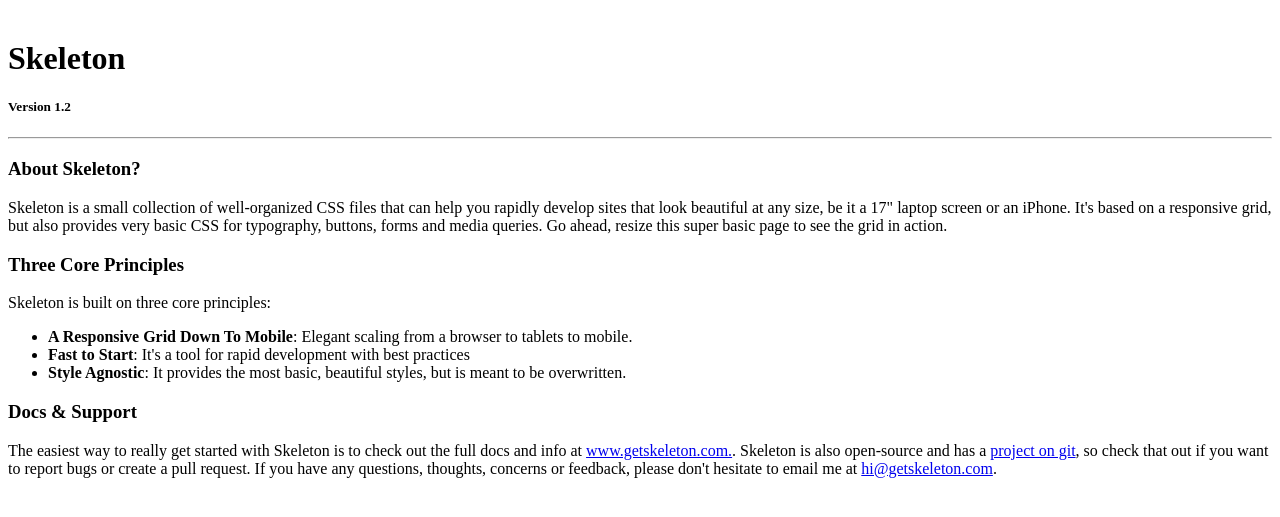
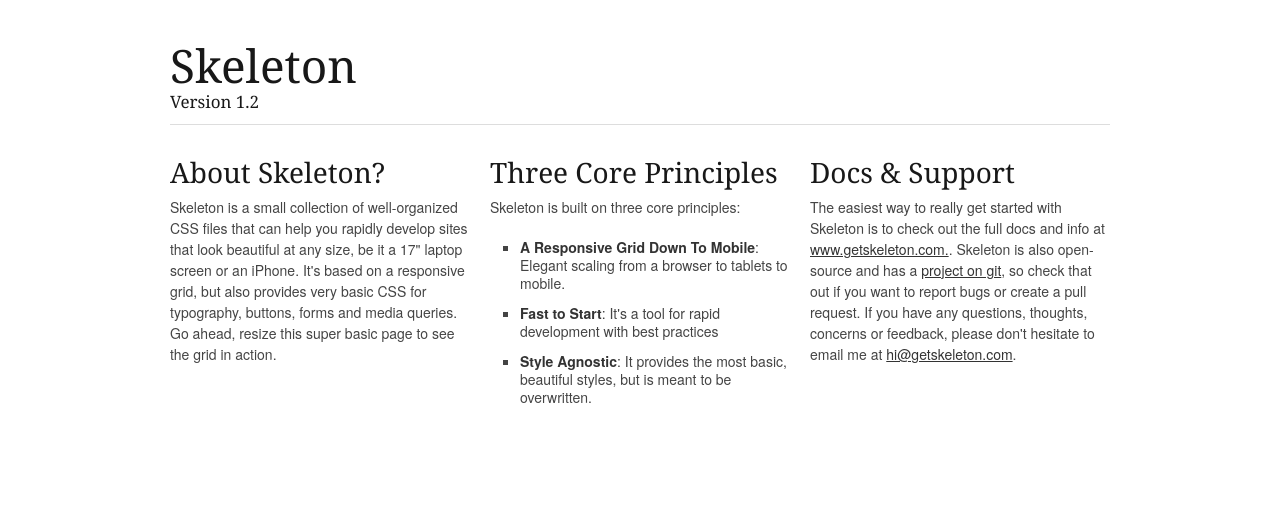
Before and after one commit to panozzaj/wedding-website, a Jekyll site: the page built from about-us/index.markdown, in a window 1280 px wide. Shown: the top 517 px of the page. Built offline with Jekyll 4.4.1, drawn with Linux system fonts in a browser that asks for light colours; Markdown is read by kramdown in place of the engine named in the settings.

Commit message:
Change stylesheet path in layout.

```diff
--- a/_layouts/default.html
+++ b/_layouts/default.html
@@ -18,9 +18,9 @@
 
   <!-- CSS
   ================================================== -->
-  <link rel="stylesheet" href="stylesheets/base.css">
-  <link rel="stylesheet" href="stylesheets/skeleton.css">
-  <link rel="stylesheet" href="stylesheets/layout.css">
+  <link rel="stylesheet" href="/stylesheets/base.css">
+  <link rel="stylesheet" href="/stylesheets/skeleton.css">
+  <link rel="stylesheet" href="/stylesheets/layout.css">
 
   <!--[if lt IE 9]>
     <script src="http://html5shim.googlecode.com/svn/trunk/html5.js"></script>
```
